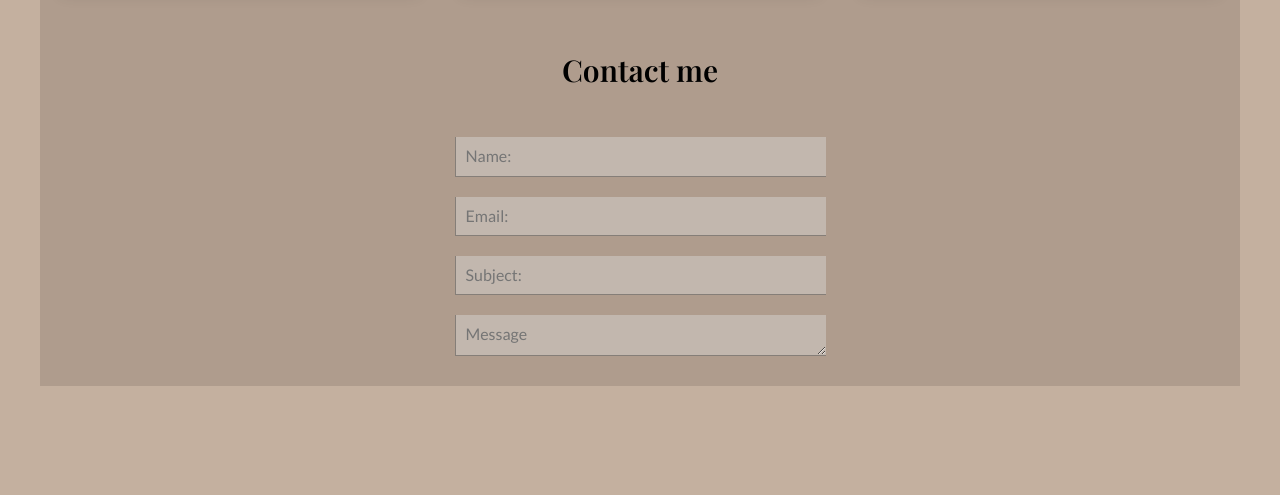
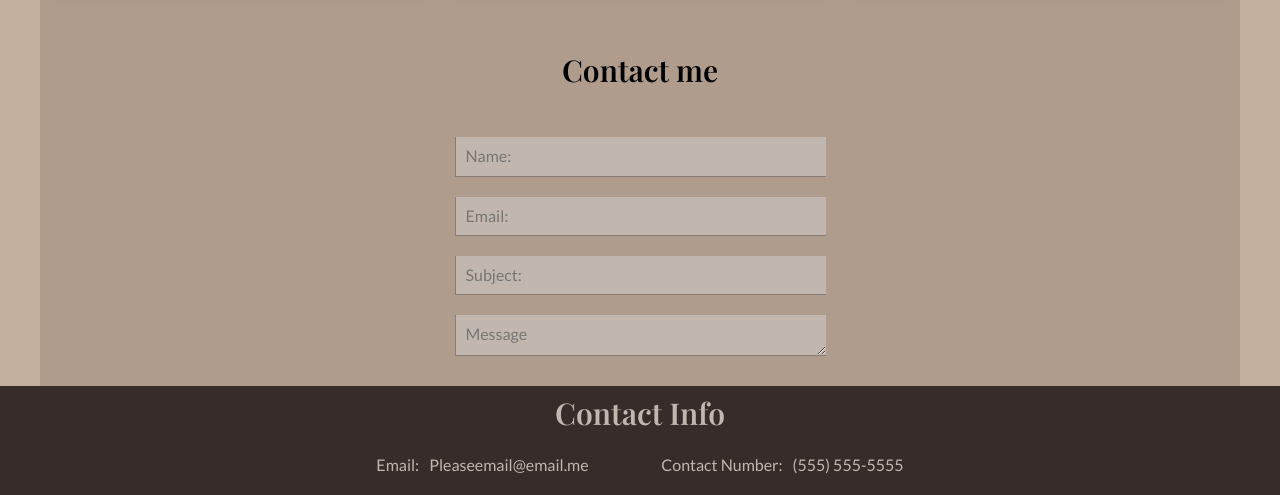
Before and after one commit to Evan8383/CSS-Portfolio-Site, a plain HTML site: page index.html in a window 1280 px wide. Shown: the part 2575-3070 px from the top of the page. Before the commit the page ends 2961 px from the top, so only its background shows below. Drawn offline with nearby package versions, Linux system fonts and the light colour scheme.

Commit message:
added footer for contact information and styles footer

```diff
--- a/index.html
+++ b/index.html
@@ -83,6 +83,21 @@
       </section>
     </section>
     </main>
+    <footer>
+      <section>
+        <h6>Contact Info</h6>
+        <ul>
+          <li>
+            <label for="">Email: </label>
+            <form action="">Pleaseemail@email.me</form>
+          </li>
+          <li>
+            <label for="">Contact Number: </label>
+            <form action="">(555) 555-5555</form>
+          </li>
+        </ul>
+      </section>
+    </footer>
     <!-- Functionality for hamburger menu -->
     <script>
       const toggleButton = document.querySelector("#toggle-button")
--- a/styles.css
+++ b/styles.css
@@ -232,6 +232,41 @@ header{
 }
 
 
+/* Footer styles */
+footer {
+  background-color: #362D2B;
+}
+footer section {
+  max-width: 600px;
+  margin: auto;
+  text-align: center;
+  color: #C2B7AE
+}
+footer section h6 {
+  margin-top: 0;
+  margin-bottom: 10px;
+  padding: 10px;
+  font-size: var(--heading-font-size);
+  font-family: var(--heading-font);
+}
+footer section ul{
+  justify-content: space-around;
+  display: flex;
+  list-style: none;
+  margin-bottom: 0;
+  padding: 0 0 20px 0
+}
+footer section li{
+  display: flex;
+}
+footer section label{
+  text-align: right;
+  width: fit-content
+}
+footer section form{
+  padding-left: 10px
+}
+
 /* Document main header slide-in animation */
 @keyframes slide-in{
     0% {
```
